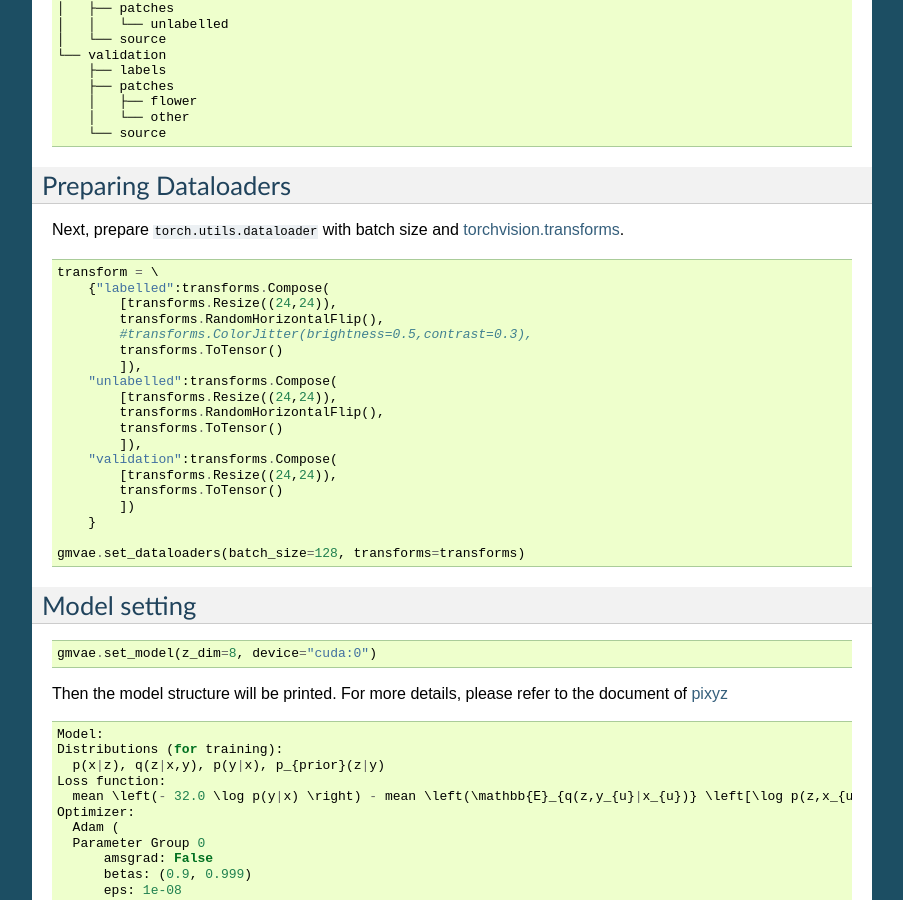
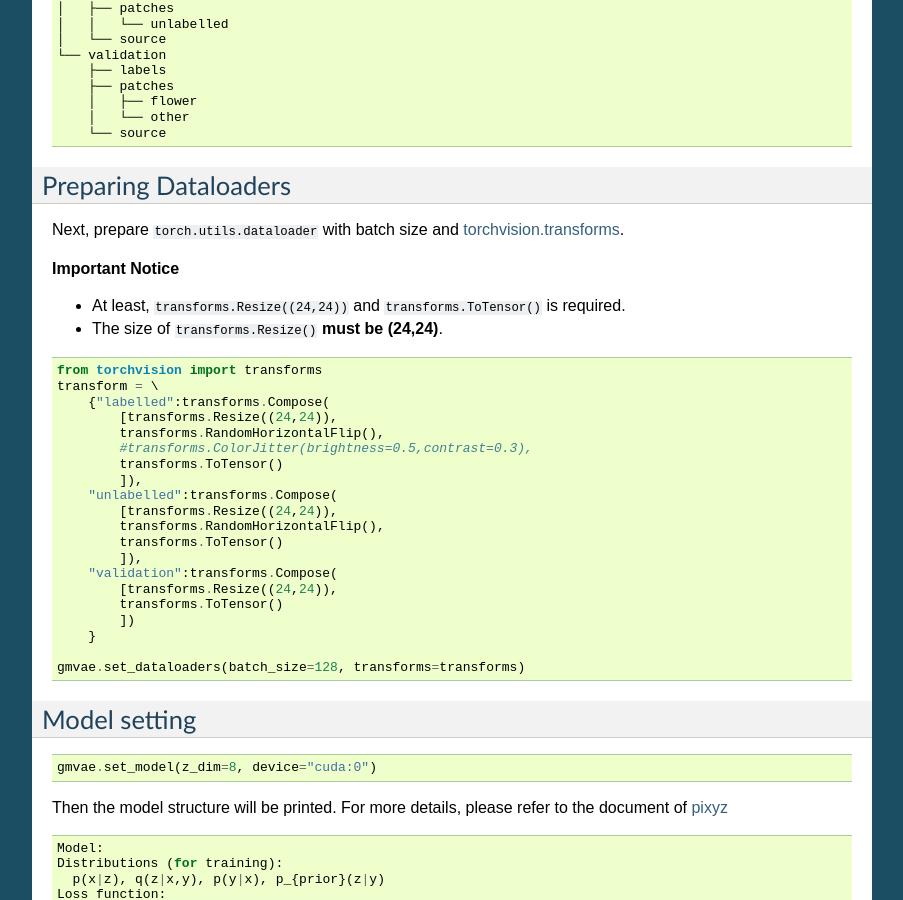
Before and after one commit to 0kam/vodet, a Sphinx documentation site: the page built from docs/usage.md, in a window 1280 px wide and 900 px high, scrolled down 1524 px. Shown: the whole window, without its empty margins (198-1101 px from the left). Built offline with Sphinx 7.4.7, drawn with Linux system fonts in a browser that asks for light colours; pages that are not in the unit, such as notebooks, are missing from menus.

Commit message:
Update usage.md

````diff
--- a/docs/usage.md
+++ b/docs/usage.md
@@ -83,7 +83,12 @@ Then `patches` directory will be created inside the train, validation, unlabelle
 ## Preparing Dataloaders
 Next, prepare `torch.utils.dataloader` with batch size and [torchvision.transforms](https://pytorch.org/docs/stable/torchvision/transforms.html).
 
+**Important Notice**
+- At least, `transforms.Resize((24,24))` and `transforms.ToTensor()` is required.
+- The size of `transforms.Resize()` **must be (24,24)**.
+
 ```python
+from torchvision import transforms
 transform = \
     {"labelled":transforms.Compose(
         [transforms.Resize((24,24)),
````
